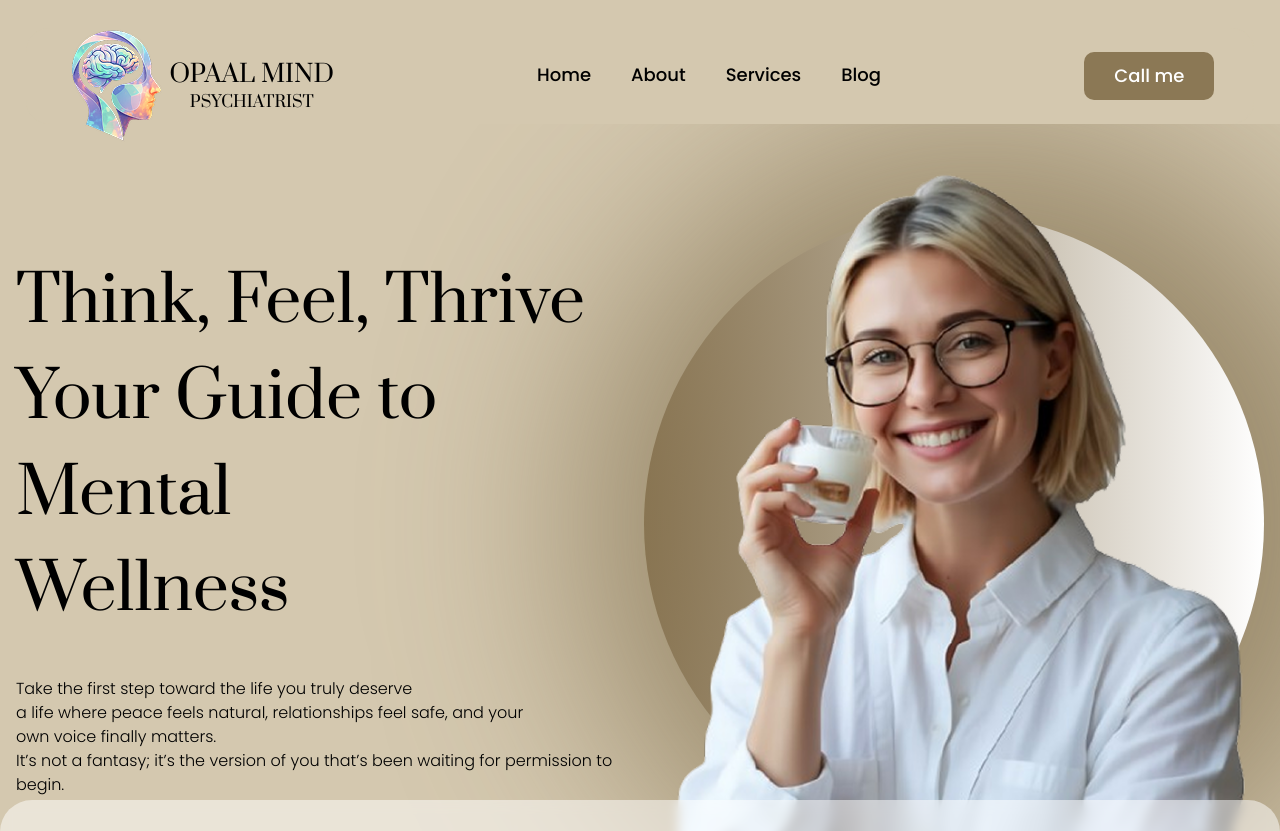
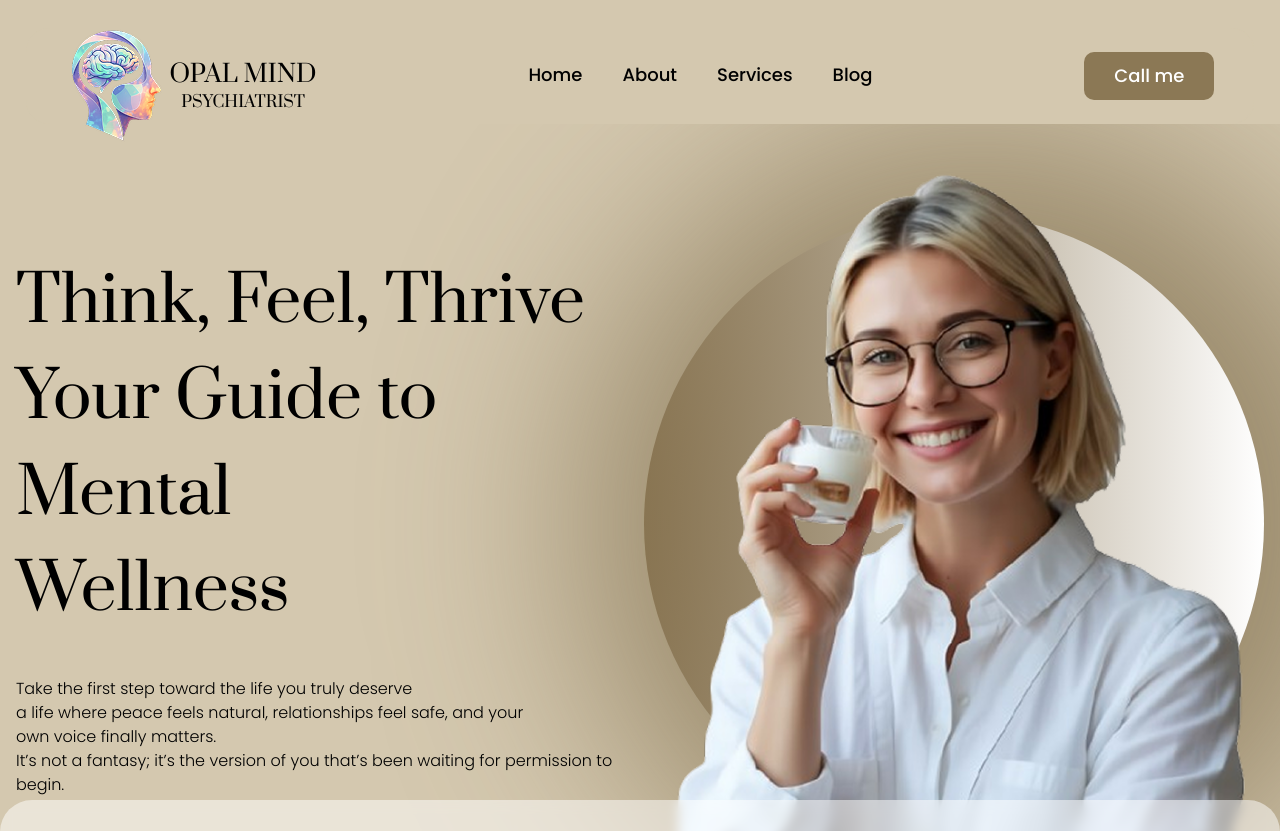
Before and after one commit to AmirrezaHanafi/Psychology-Website-Frontend, a React (Vite) app: page / in a window 1280 px wide. Shown: the top 831 px of the page. Built offline with nearby package versions, Linux system fonts and the light colour scheme.

Commit message:
[FIX] ALL

```diff
--- a/src/components/Header/DesktopHeader.jsx
+++ b/src/components/Header/DesktopHeader.jsx
@@ -7,7 +7,7 @@ export default function DesktopHeader() {
       <Link to={'/'} className="mt-5 flex items-center justify-center">
         <img src="/assets/HeaderLogo.png" alt="Logo" />
         <div className="flex flex-col items-center justify-center">
-          <span className="font-Prata block text-2xl">OPAAL MIND</span>
+          <span className="font-Prata block text-2xl">OPAL MIND</span>
           <span className="font-Prata text-center text-base">PSYCHIATRIST</span>
         </div>
       </Link>
```
